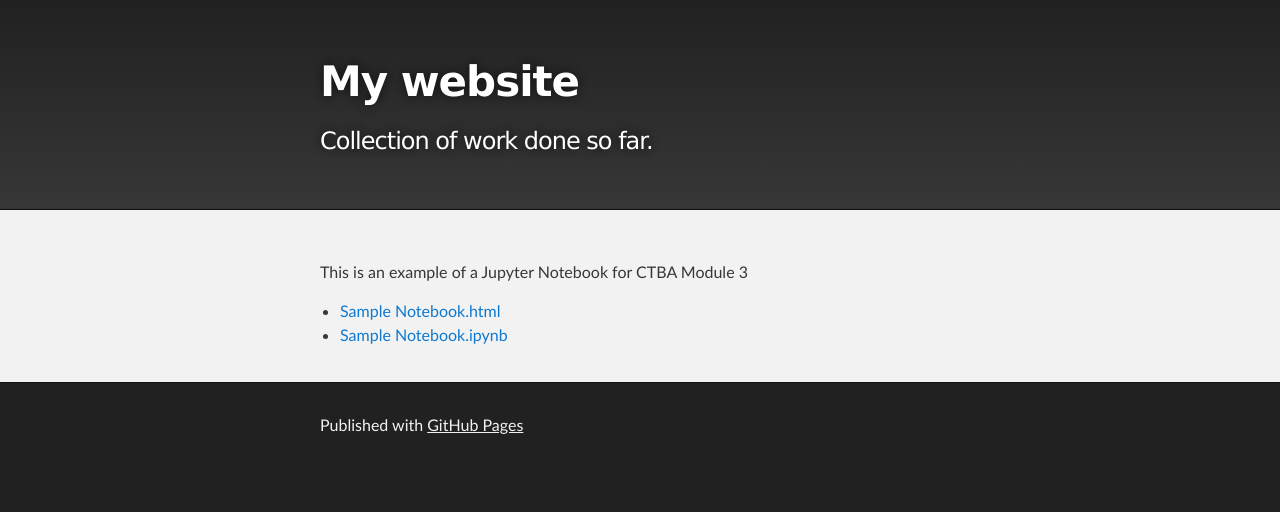
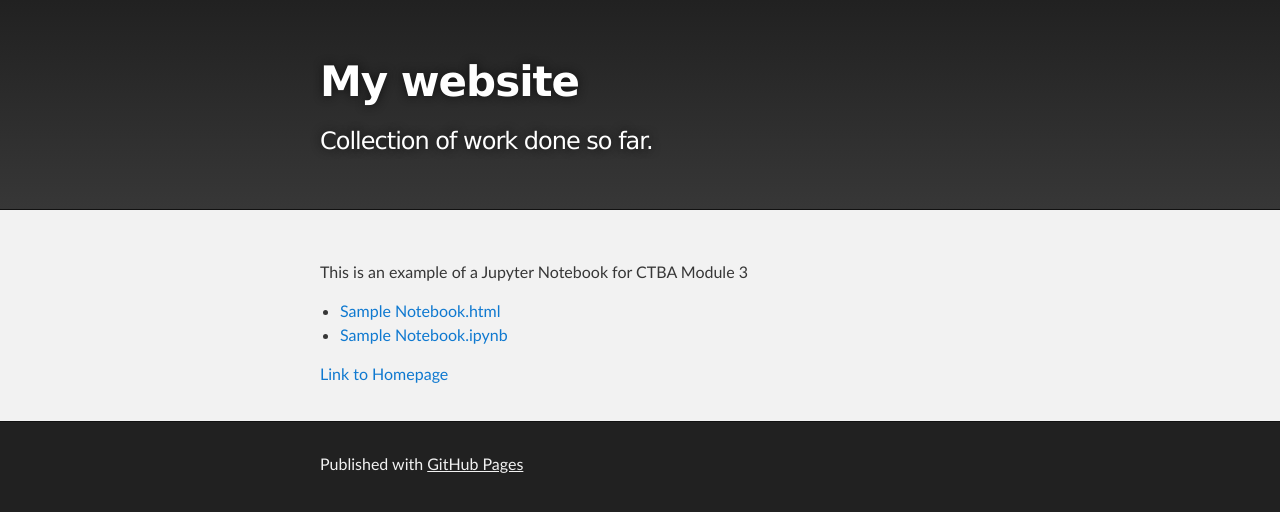
Before and after one commit to stefan-aleksic/stefan-aleksic.github.io, a Jekyll site: the page built from example_folder/index.md, in a window 1280 px wide. Shown: the top 512 px of the page. Built offline with Jekyll 4.4.1, drawn with Linux system fonts in a browser that asks for light colours; our own code applies the rules of GitHub Pages for plain Markdown files.

Commit message:
Update index.md

```diff
--- a/example_folder/index.md
+++ b/example_folder/index.md
@@ -6,3 +6,6 @@ This is an example of a Jupyter Notebook for CTBA Module 3
 
 - [Sample Notebook.html](Sample_Notebook.html)
 - [Sample Notebook.ipynb](Sample_Notebook.ipynb)
+
+
+[Link to Homepage](https://stefan-aleksic.github.io/)
```
